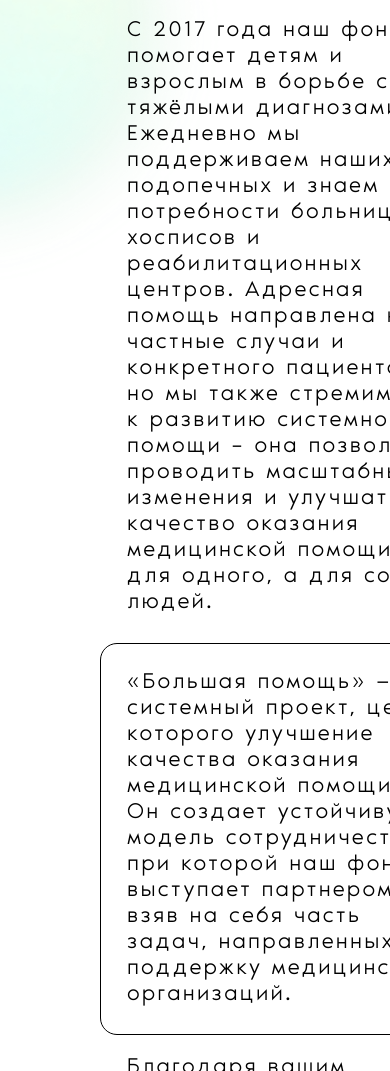
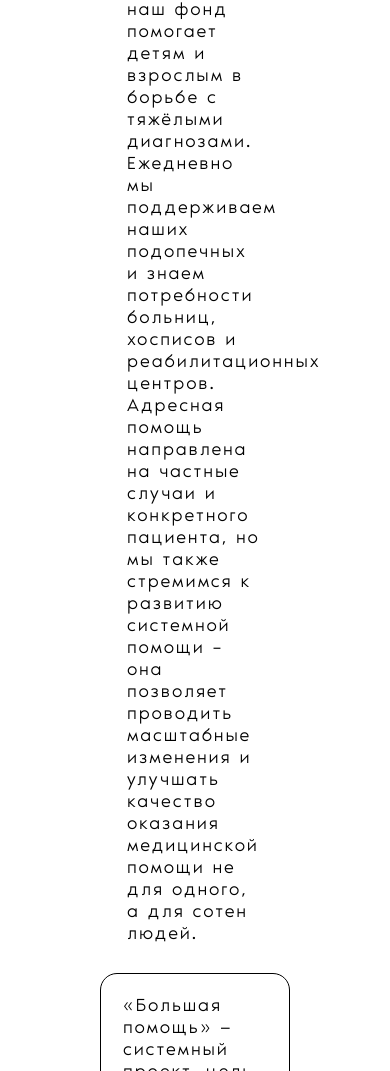
Before and after one commit to tootsieroll/bf_help, a website built with webpack: page src/index.html in a window 390 px wide. Shown: the part 510-1581 px from the top of the page. Built offline with nearby package versions, Linux system fonts and the light colour scheme.

Commit message:
адаптив для моб.версии

```diff
--- a/src/styles/blocks/_section-about.scss
+++ b/src/styles/blocks/_section-about.scss
@@ -38,3 +38,37 @@
     padding-top: 20px;
     padding-bottom: 26px;
 }
+
+/*для сматрфонов*/
+@media screen and (max-width:767px) {
+    .about {
+        background-image: none;
+    }
+
+    .wrapper {
+        max-width: 100%;
+        margin: 0;
+    }
+
+    .about__title {
+        font-size: 40px;
+        line-height: 48px;
+        text-align: center;
+        letter-spacing: 0.11em;
+        text-transform: uppercase;
+    }
+
+    .text1,
+    .text2{
+        font-size: 18px;
+        line-height: 22px;
+        letter-spacing: 0.11em;
+    }
+
+    .about__text--border {
+        font-size: 18px;
+        line-height: 22px;
+        letter-spacing: 0.11em;
+        padding: 22px 22px 22px 22px;
+    }
+}
```
